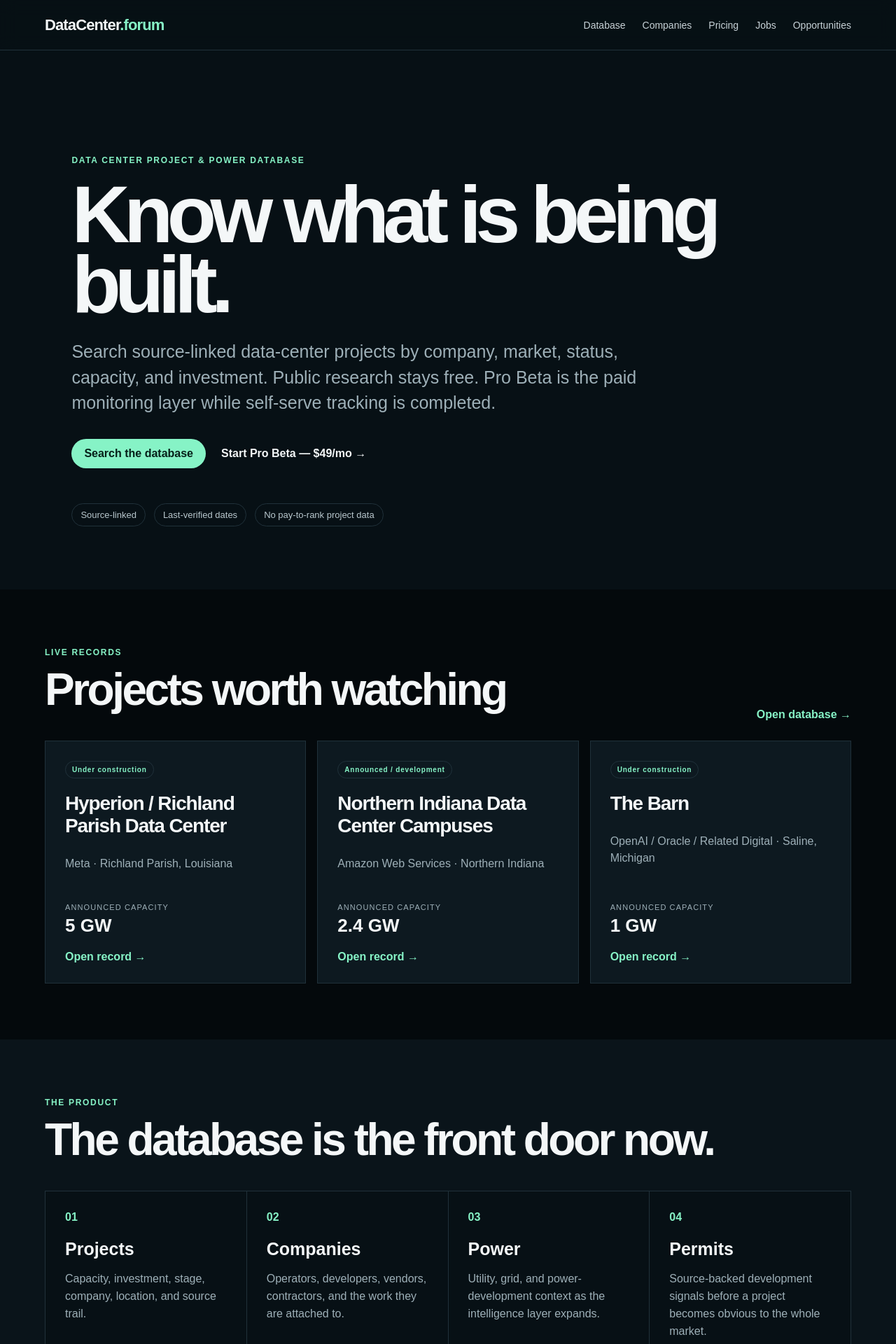
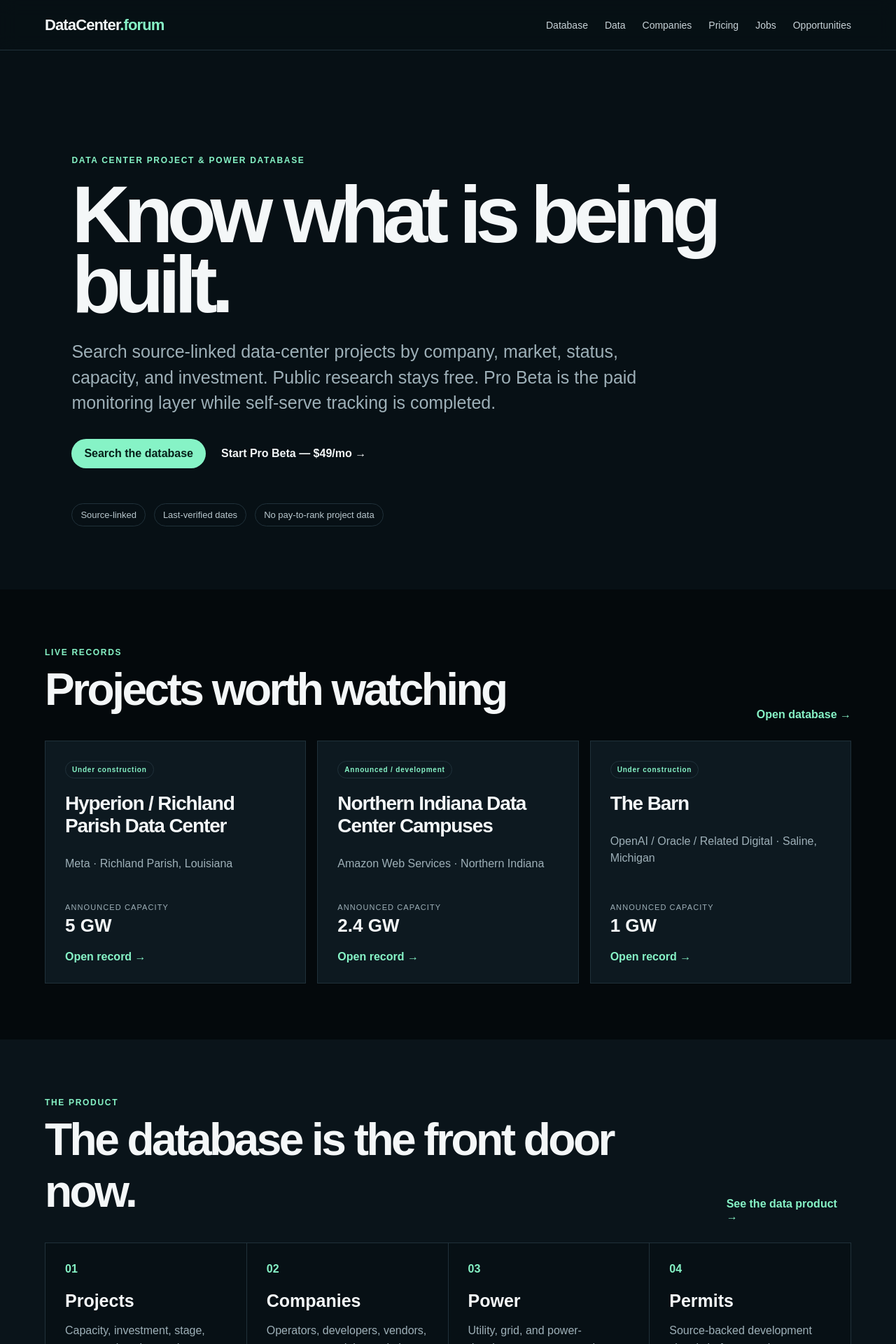
Before and after one commit to DopestT/data-center.forum, a Next.js app: page / in a window 1280 px wide. Shown: the top 1920 px of the page at 70% size. Built offline with nearby package versions, Linux system fonts and the light colour scheme; no server answers; the database is empty.

Commit message:
Expose intelligence data product from homepage

```diff
--- a/app/page.tsx
+++ b/app/page.tsx
@@ -13,6 +13,7 @@ export default async function Home() {
         <Link className="brand" href="/">DataCenter<span>.forum</span></Link>
         <nav>
           <Link href="/database">Database</Link>
+          <Link href="/intelligence">Data</Link>
           <Link href="/vendors">Companies</Link>
           <Link href="/pricing">Pricing</Link>
           <Link href="/jobs">Jobs</Link>
@@ -56,7 +57,7 @@ export default async function Home() {
       <SponsoredSlot placement="home-between-sections" />
 
       <section className="section databaseValue">
-        <div className="sectionHead"><div><span className="kicker">THE PRODUCT</span><h2>The database is the front door now.</h2></div></div>
+        <div className="sectionHead"><div><span className="kicker">THE PRODUCT</span><h2>The database is the front door now.</h2></div><Link href="/intelligence">See the data product →</Link></div>
         <div className="valueGrid">
           <article><span>01</span><h3>Projects</h3><p>Capacity, investment, stage, company, location, and source trail.</p></article>
           <article><span>02</span><h3>Companies</h3><p>Operators, developers, vendors, contractors, and the work they are attached to.</p></article>
```
